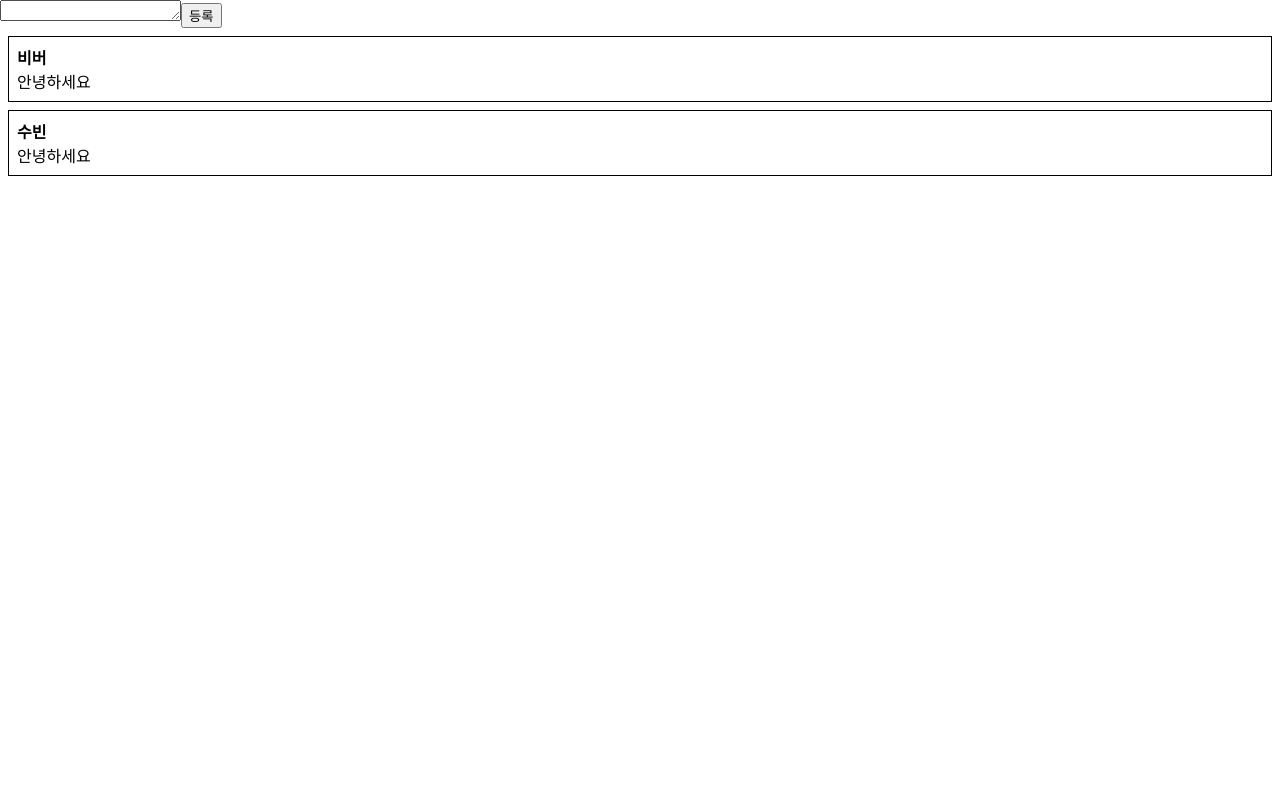
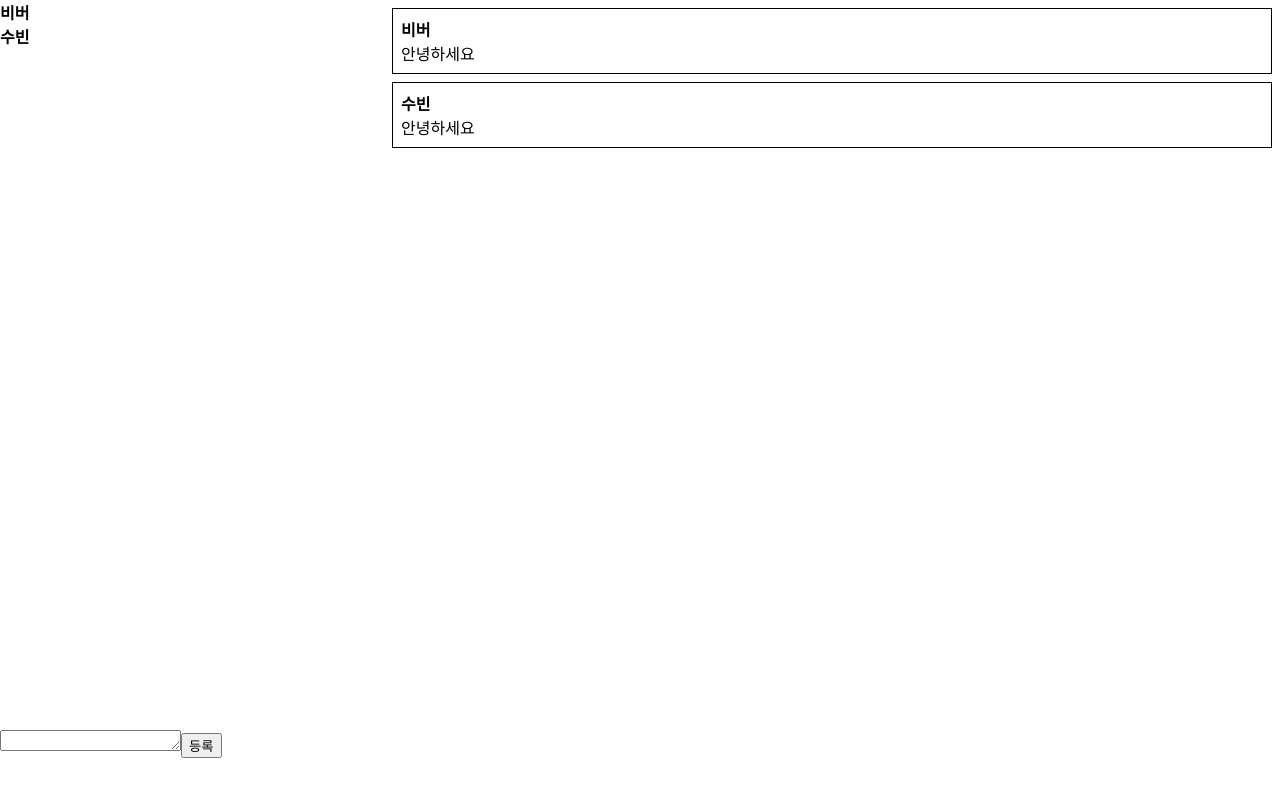
Before and after one commit to groovypark/deptalk, a React (Create React App) app: page /chatting in a window 1280 px wide. Shown: the top 796 px of the page. Built offline with nearby package versions, Linux system fonts and the light colour scheme.

Commit message:
Update chatting room

```diff
--- a/src/Components/ChattingRoom.js
+++ b/src/Components/ChattingRoom.js
@@ -1,6 +1,7 @@
 import React, { Component } from 'react'
 import ChatForm from './ChatForm';
 import ChatInfoList from './ChatInfoList'
+import UserInfoList from './UserInfoList';
 
 class ChattingRoom extends Component {
   constructor(props) {
@@ -17,7 +18,14 @@ class ChattingRoom extends Component {
           name: '수빈',
           chat: '안녕하세요'
         }
-      ]
+      ],
+      userList: [{
+        id: 0,
+        user: '비버'
+      }, {
+        id: 1,
+        user: '수빈'
+      }]
     }
 
     this.handeCreate = this.handleCreate.bind(this);
@@ -34,8 +42,15 @@ class ChattingRoom extends Component {
   render() {
     return (
       <div>
-        <ChatForm onCreate={this.handleCreate} />
-        <ChatInfoList data={this.state.chattingList}/>
+        <div style={{width:'30%', float:'left'}}>
+          <UserInfoList data={this.state.userList}/>
+        </div>
+        <div style={{width:'70%', float:'right'}}>
+          <ChatInfoList data={this.state.chattingList}/>
+        </div>
+        <div style={{position:'absolute', bottom:'0', width:'100%', height:'70px'}}>
+          <ChatForm onCreate={this.handleCreate} />
+        </div>
       </div>
     )
   }
```
